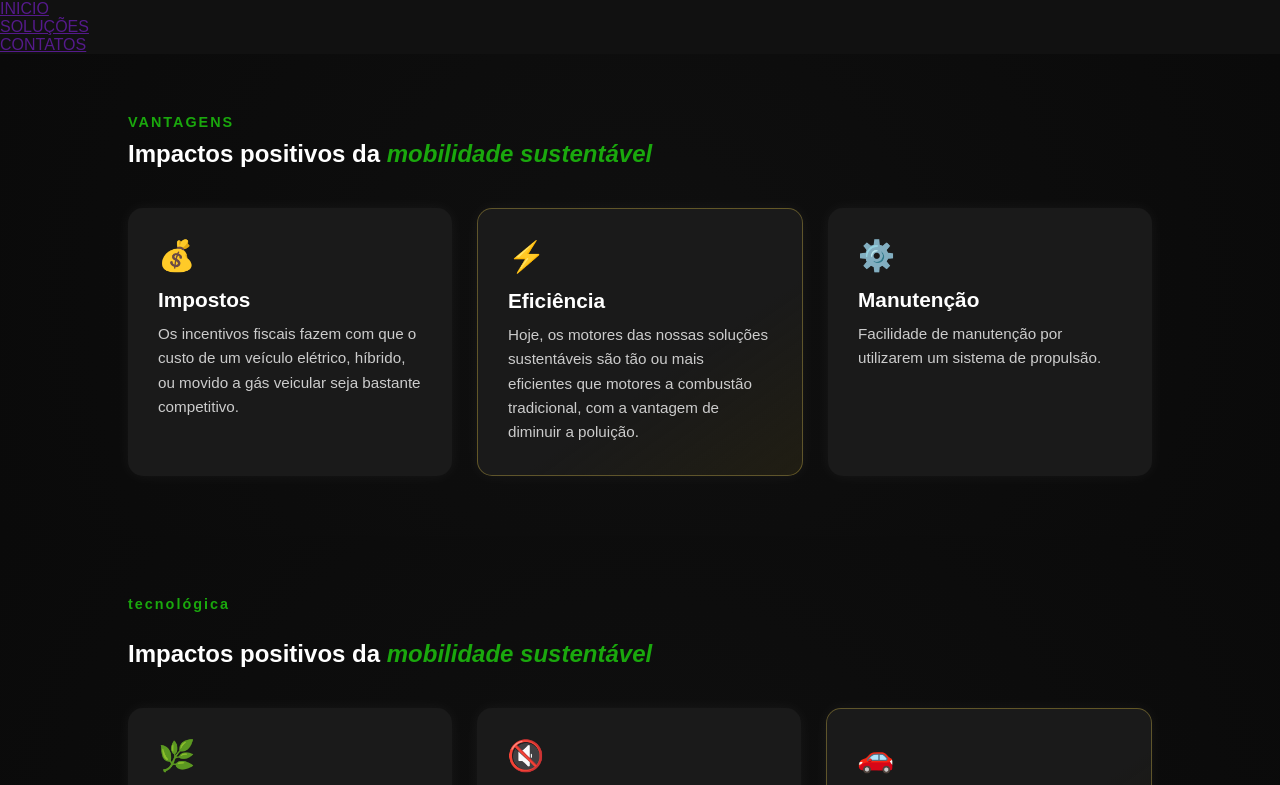
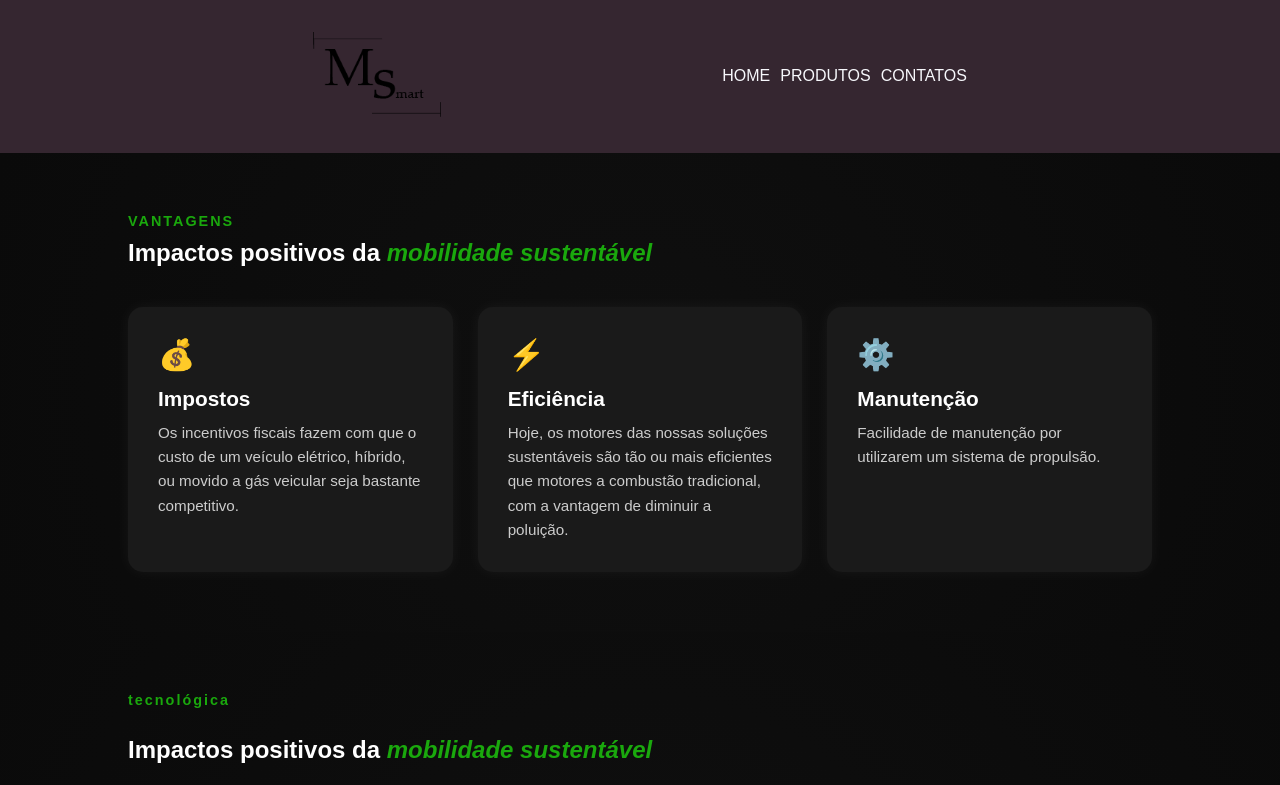
Before and after one commit to bevenutti/Trabalho, a plain HTML site: page index.html in a window 1280 px wide. Shown: the top 785 px of the page. Drawn offline with Linux system fonts and the light colour scheme.

Commit message:
14-11 feito o header
feito o header do projeto, falta alterar a foto que veio preta para outra branca

```diff
--- a/index.html
+++ b/index.html
@@ -6,39 +6,37 @@
     <meta name="viewport" content="width=device-width, initial-scale=1.0">
     <title>Trabalho</title>
     <link rel="stylesheet" href="style.css">
+    <link rel="shortcut icon" href="imagem/ms-logo copy.png" type="image/x-icon">
+
+
+    <script src="https://kit.fontawesome.com/8bd6aabe57.js" crossorigin="anonymous"></script>
+</head>
 </head>
 
 <body>
+
         <header>
-    <header>
+             <div class="imagem-header">
+                <img src="imagem/ms-logo copy.png" alt="logo-more-smart" class="logo-ms">
+             </div>
+
+             <div class="lista-header">
+                <nav>
                     <ul class="ul-list">
                         <li>
-                        <a href="">INICIO</a>
+                            <a href="">HOME</a>
                         </li>
                         <li>
-                        <a href="">SOLUÇÕES</a>
+                            <a href="">PRODUTOS</a>
                         </li>
                         <li>
                             <a href="">CONTATOS</a>
                         </li>
                     </ul>
                 </nav>
+
              </div>
-
-
-
-
-
-
         </header>
-
-
-
-
-
-
-
-
 
 
 
@@ -69,7 +67,8 @@
 
                     <div class="icon">⚡</div>
                     <h2>Eficiência</h2>
-                <p>Hoje, os motores das nossas soluções sustentáveis são tão ou mais eficientes que motores a combustão
+                    <p>Hoje, os motores das nossas soluções sustentáveis são tão ou mais eficientes que motores a
+                        combustão
                         tradicional, com a vantagem de diminuir a poluição.</p>
 
                 </div>
@@ -109,7 +108,8 @@
 
                     <div class="icon">🔇</div>
                     <h2>Menos Ruído</h2>
-                <p>Um trânsito mais silencioso e voltado para as pessoas, principalmente em grandes centros urbanos.</p>
+                    <p>Um trânsito mais silencioso e voltado para as pessoas, principalmente em grandes centros urbanos.
+                    </p>
 
                 </div>
 
@@ -118,7 +118,8 @@
                     <div class="icon">🚗</div>
 
                     <h2>Desempenho nas cidades</h2>
-                <p>A eficiência do uso de energia torna as nossas soluções mais confiáveis em locais de grande tráfego.
+                    <p>A eficiência do uso de energia torna as nossas soluções mais confiáveis em locais de grande
+                        tráfego.
                     </p>
 
                 </div>
@@ -138,7 +139,8 @@
                     <div class="icon">🌍</div>
 
                     <h2>Sustentabilidade</h2>
-                <p>Nossas soluções são pensadas para reduzir o impacto ambiental e promover um futuro mais verde.</p>
+                    <p>Nossas soluções são pensadas para reduzir o impacto ambiental e promover um futuro mais verde.
+                    </p>
 
                 </div>
 
@@ -149,7 +151,8 @@
                         <div class="icon">💡</div>
 
                         <h2>Inovação tecnológica</h2>
-                    <p>Estamos sempre investindo em novas tecnologias para melhorar a eficiência e a sustentabilidade
+                        <p>Estamos sempre investindo em novas tecnologias para melhorar a eficiência e a
+                            sustentabilidade
                             dos nossos veículos.</p>
 
                     </div>
@@ -162,7 +165,6 @@
 
         </section>
 
-<<<<<<< HEAD
         <section class="section-03">
             <h3 id="texto">A mobilidade tecnológica </h3>
             =======
@@ -172,11 +174,13 @@
 
                 <h3>Missão</h3>
 
-        <p>Transormar a mobilidade urbana por meio de tecnologias sustentaveis que reduzam impactos ambientais,aumentam a eficiência e melhorem a qualidade de vida nas cidades.</p>
+                <p>Transormar a mobilidade urbana por meio de tecnologias sustentaveis que reduzam impactos
+                    ambientais,aumentam a eficiência e melhorem a qualidade de vida nas cidades.</p>
 
                 <h3>Visão</h3>
 
-        <p>A Move Smart é referencia verde até 2035, liderando a transição para cidades inteligentes e carbono zero.</p>
+                <p>A Move Smart é referencia verde até 2035, liderando a transição para cidades inteligentes e carbono
+                    zero.</p>
 
                 </div>
 
@@ -196,10 +200,14 @@
             >>>>>>> a8731b6fccf2f656001b60efb136b94b6f5f091a
 
             <p> está profundamente conectada à **sustentabilidade**, oferecendo soluções que
-            tornam o transporte mais eficiente e menos poluente. Inovações como veículos elétricos, transporte público
-            inteligente e a integração de energias renováveis ajudam a reduzir as emissões de gases de efeito estufa e a
-            melhorar a qualidade do ar nas cidades. Além disso, o conceito de **mobilidade como serviço** (MaaS) e o uso
-            de veículos autônomos otimizam rotas, diminuem congestionamentos e tornam o transporte mais eficiente. Essas
+                tornam o transporte mais eficiente e menos poluente. Inovações como veículos elétricos, transporte
+                público
+                inteligente e a integração de energias renováveis ajudam a reduzir as emissões de gases de efeito estufa
+                e a
+                melhorar a qualidade do ar nas cidades. Além disso, o conceito de **mobilidade como serviço** (MaaS) e o
+                uso
+                de veículos autônomos otimizam rotas, diminuem congestionamentos e tornam o transporte mais eficiente.
+                Essas
                 tecnologias promovem um futuro urbano mais sustentável, mas é essencial garantir que sejam acessíveis e
                 inclusivas para todos.</p>
 
--- a/style.css
+++ b/style.css
@@ -3,6 +3,50 @@
     padding: 0;
     box-sizing: border-box;
     font-family: "Poppins", sans-serif;
+    list-style: none;
+}
+
+header {
+    background-color: #352630;
+    /*cor de fundo usando paleta de cores*/
+    padding: 2rem;
+    /*Preenchimento interno * 32px*/
+
+    /*Propriedade de alinhamento*/
+    display: flex;
+    align-items: center;
+    justify-content: space-evenly;
+
+    /*header fixo*/
+    position: sticky;
+    /*posicionamneto fixo do header*/
+    left: 0;
+    /*zerando a esquerda*/
+    top: 0;
+    /*zetando ao topo*/
+    z-index: 999;
+}
+
+/*Estilização da logo*/
+.logo-ms {
+    width: 8rem;
+    height: auto;
+    /*o auto servira como altura automatica em relação a tela o navegador*/
+}
+
+.ul-list {
+    /*aplicando formatação na UL*/
+    display: flex;
+    /*colocando as LI lado a lado*/
+    gap: 10px;
+    /*espaçamento entre as listas*/
+}
+
+.ul-list li a {
+    /*removendo a estilização padrão da ancora, quando aparece a cor e a linha abaixo como se fosse um link*/
+    text-decoration: none;
+    color: #f7f8fc;
+
 }
 
 body {
@@ -23,7 +67,7 @@ body {
 }
 
 .texto-intro span {
-    color:#1aa80d;
+    color: #1aa80d;
     font-style: italic;
     font-weight: 600;
 }
@@ -73,43 +117,31 @@ body {
     line-height: 1.6;
 }
 
-<<<<<<< HEAD
-=======
-.planta {
-    display: flex;
-    justify-content: center;
-
-}
-
-.destaque {
-    border: 1px solid rgba(255, 221, 85, 0.3);
-    background: linear-gradient(145deg, #1a1a1a 60%, rgba(255, 221, 85, 0.08));
-}
-
->>>>>>> a8731b6fccf2f656001b60efb136b94b6f5f091a
 /* Responsivo */
 @media (max-width: 900px) {
     .cards {
         flex-direction: column;
         align-items: center;
     }
-}
 
-.section-03{
+
+    .section-03 {
         display: flex;
         justify-content: center;
         align-items: center;
         text-align: center;
     }
 
-h3{
+    h3 {
         display: flex;
         justify-content: center;
         align-items: center;
         text-align: center;
     }
 
-img{
+    img {
         width: 30rem;
         height: 20rem;
     }
+
+}
```
Also changed, not shown: imagem/ms-logo copy.png (added). Lines whose indentation alone changed are shown as unchanged.
